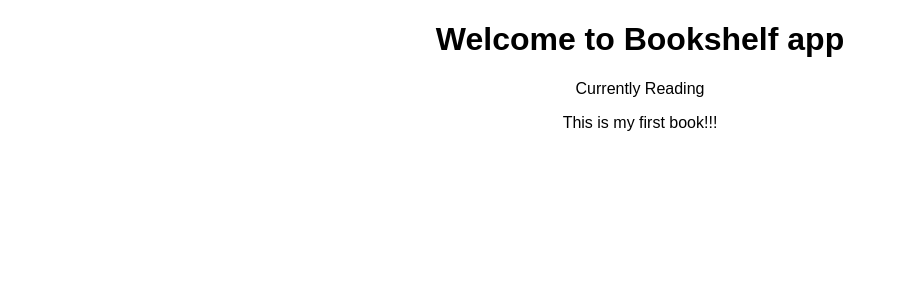
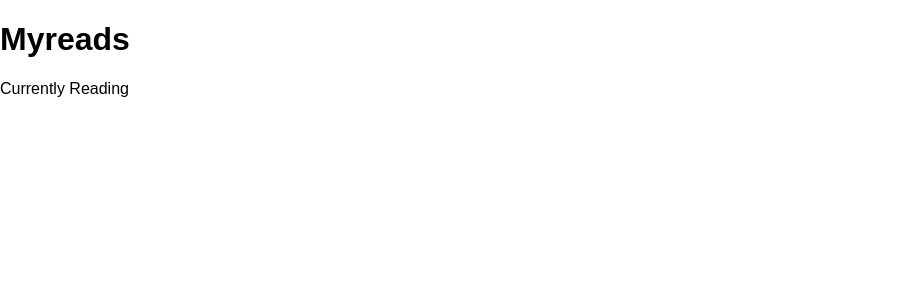
Before and after one commit to Neevan09/BookshelfApp, a React (Create React App) app: page / in a window 1280 px wide. Shown: the top 300 px of the page, without its empty margins (0-906 px from the left). Built offline with nearby package versions, Linux system fonts and the light colour scheme.

Commit message:
Alternate way of using the component syntax

```diff
--- a/src/App.js
+++ b/src/App.js
@@ -4,13 +4,15 @@ import Book from './Book/Book'
 
 class App extends Component {
   render() {
-    return (
-      <div className="App">
-          <h1>Welcome to Bookshelf app</h1>
-          <p>Currently Reading</p>
-          <Book />
-      </div>
-    );
+    // return (
+    //   <div className="App">
+    //       <h1>MyReads</h1>
+    //       <p>Currently Reading</p>
+    //       <Book />
+    //   </div>
+    // );
+
+      return React.createElement('div',{className: App},React.createElement('h1',null,'Myreads'), React.createElement('p',null,'Currently Reading'));
   }
 }
 
```
